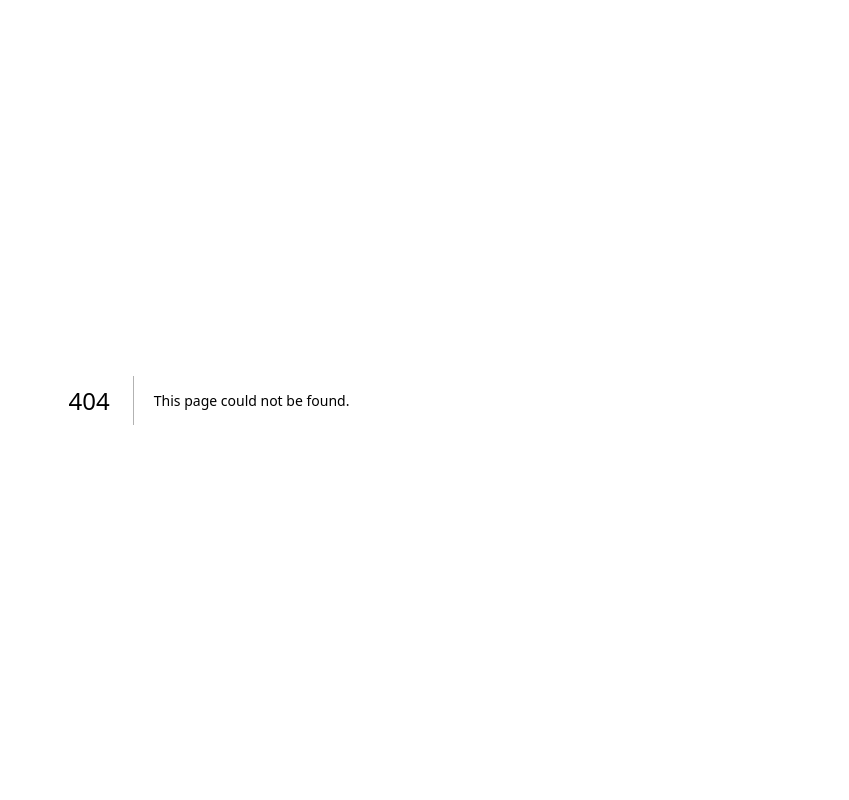
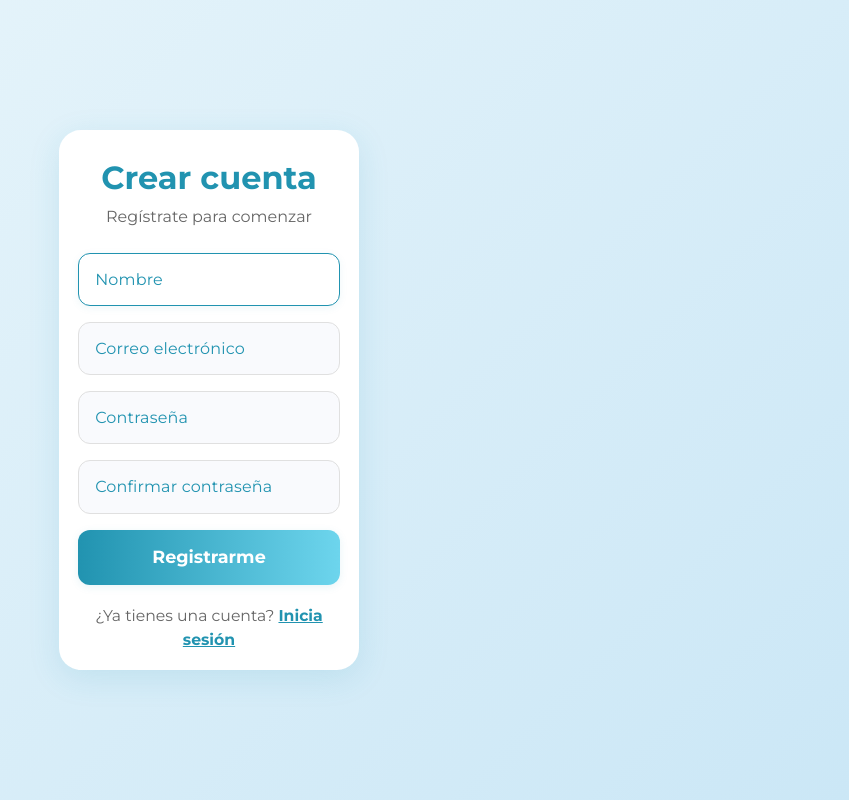
Before and after one commit to TomoCid/Proyecto-IS2-Equipo-4, a Next.js app: page /signup_2 in a window 1280 px wide. Before the commit this address had no page. Shown: the whole page, without its empty margins (431-1280 px from the left). Built offline with nearby package versions, Linux system fonts and the light colour scheme.

Commit message:
corrección bug

```diff
--- a/src/app/authentication/auth.service.js
+++ b/src/app/authentication/auth.service.js
@@ -21,16 +21,23 @@ export async function loginUser(email, password) {
     const result = await pool.query('SELECT * FROM "users" WHERE email = $1', [email]);
 
     if (result.rows.length === 0) {
-        return null;
+        throw new Error('Invalid email or password');
     }
 
     const user = result.rows[0];
     const isValid = await bcrypt.compare(password, user.password);
     if (!isValid) {
-        return null;
+        throw new Error('Invalid email or password');
     }
 
-    const token = jwt.sign({ id: user.id, email: user.email }, SECRET_KEY, { expiresIn: '1d' });
+    const payload = {
+      id: user.id,
+      email: user.email,
+      username: user.username
+    };
+
+    const token = jwt.sign(payload, SECRET_KEY, { expiresIn: '1d' });
+
     return { token, user: { id: user.id, email: user.email, username: user.username } };
 }
 
--- a/src/pages/dashboard.js
+++ b/src/pages/dashboard.js
@@ -79,8 +79,25 @@ export default function Dashboard() {
   const [showMainWeatherView, setShowMainWeatherView] = useState(false);
   const [showScheduledActivitiesTab, setShowScheduledActivitiesTab] = useState(true);
 
+  const [isLoading, setIsLoading] = useState(true);
   const [dailyRecommendations, setDailyRecommendations] = useState([]);
   const [loadingDailyRecs, setLoadingDailyRecs] = useState(false);
+
+  const [isReloading, setIsReloading] = useState(() => {
+    if (typeof window !== 'undefined') {
+      return sessionStorage.getItem('forceDashboardReload') === 'true';
+    }
+    return false;
+  });
+
+  useEffect(() => {
+    if (isReloading) {
+      // Removemos la bandera para no crear un bucle
+      sessionStorage.removeItem('forceDashboardReload');
+      // Forzamos la recarga
+      window.location.reload();
+    }
+  }, [isReloading]);
 
   // StarIcon for the schedule modal
   const StarIcon = () => (
@@ -89,6 +106,14 @@ export default function Dashboard() {
             stroke="#1E1E1E" strokeWidth="2" strokeLinecap="round" strokeLinejoin="round" />
     </svg>
   );
+
+  useEffect(() => {
+    // Este efecto se ejecuta solo una vez cuando la página carga.
+    if (sessionStorage.getItem('forceDashboardReload') === 'true') {
+      sessionStorage.removeItem('forceDashboardReload');
+      window.location.reload();
+    }
+  }, []);
 
   // Check authentication on load
   useEffect(() => {
@@ -497,6 +522,7 @@ export default function Dashboard() {
       showNotification('error', `Error: ${err.message}`);
     } finally {
       setLoading(false);
+      setIsLoading(false);
     }
   }
 
@@ -564,6 +590,7 @@ export default function Dashboard() {
         showNotification('error', errorMessage);
         setDetectStatus('error');
         console.error('Error en geolocalización:', error);
+        setIsLoading(false);
       },
       geoOptions
     );
@@ -715,6 +742,13 @@ const handleForecastClick = (day, event) => {
     setForceRefreshRecommendations(prev => prev + 1);
   };
 
+  if (isReloading) {
+    return (
+      <div>
+        <div className="spinner"></div>
+      </div>
+    );
+  }
 
   if (checkingAuth) {
     return (
@@ -836,8 +870,12 @@ const handleForecastClick = (day, event) => {
 
       <main className="dashboardContainer">
         <header className="userHeader">
-          <h1 className="title">👋 ¡Bienvenido, {usuario.username}!</h1>
-          <p className="userEmail">📧 {usuario.email}</p>
+
+          <div className="userInfoContainer">
+            <h1 className="title">👋 ¡Bienvenido, {usuario.username}!</h1>
+            <p className="userEmail">📧 {usuario.email}</p>
+          </div>
+
           {weatherData?.location && (
             <p className="cityInfo">
               🌍 <strong>{weatherData.location.name}, {weatherData.location.region}</strong>
--- a/src/pages/index.js
+++ b/src/pages/index.js
@@ -11,7 +11,6 @@ const montserrat = Montserrat({
   weight: ["400", "700"],
 });
 
-// Función para validar el formato del correo electrónico
 function EmailIsValid(mail) {
   const emailRegex = /\b[A-Z0-9._%+-]+@[A-Z0-9.-]+\.[A-Z]{2,}\b/i;
   return emailRegex.test(mail);
@@ -20,16 +19,14 @@ function EmailIsValid(mail) {
 export default function AuthPage() {
   const [isSignUpActive, setIsSignUpActive] = useState(false);
   const router = useRouter();
-
-  // Estados para los campos de ambos formularios
   const [email, setEmail] = useState("");
   const [username, setUsername] = useState("");
   const [password, setPassword] = useState("");
   const [confirm, setConfirm] = useState("");
 
-  // --- LÓGICA DE REGISTRO (copiada de singup_js.txt) ---
+
   async function handleSignup(e) {
-    e.preventDefault(); // Prevenir el envío por defecto del formulario
+    e.preventDefault();
     if (!username || !email || !password || !confirm) {
       toast.error("Por favor, completa todos los campos.");
       return;
@@ -64,16 +61,19 @@ export default function AuthPage() {
       toast.success("¡Registro exitoso! Ahora puedes iniciar sesión.");
       setTimeout(() => {
         handleSignInClick();
-      }, 2000);
+      }, 1500);
     } catch (err) {
       console.error("Error en el registro:", err.message);
       toast.error(err.message);
     }
   }
 
-  // --- LÓGICA DE INICIO DE SESIÓN (copiada de index_js.txt) ---
+
   async function handleLogin(e) {
-    e.preventDefault(); // Prevenir el envío por defecto del formulario
+    e.preventDefault();
+
+    console.log("Intentando iniciar sesión con:", { email, password });
+
     if (!email || !password) {
       toast.error("Por favor, completa todos los campos.");
       return;
@@ -92,12 +92,22 @@ export default function AuthPage() {
       }
 
       const data = await response.json();
-      console.log("Usuario autenticado:", data);
+      console.log("Respuesta completa de la API:", data);
 
       toast.success("Inicio de sesión exitoso");
+
       sessionStorage.setItem("token", data.token);
+
+      sessionStorage.setItem('forceDashboardReload', 'true');
+
+      if (data.user) {
+        sessionStorage.setItem("user", JSON.stringify(data.user));
+      }
+
+      console.log("Token guardado en sessionStorage. Redirigiendo...");
+
       setTimeout(() => {
-        router.push("/dashboard"); // Asegúrate de que esta ruta exista
+        router.push("/dashboard");
       }, 1500);
     } catch (err) {
       console.error("Error en el inicio de sesión:", err.message);
@@ -107,7 +117,6 @@ export default function AuthPage() {
 
   const handleSignUpClick = () => {
     setIsSignUpActive(true);
-    // Limpiar campos al cambiar de formulario
     setEmail("");
     setPassword("");
     setUsername("");
@@ -116,7 +125,6 @@ export default function AuthPage() {
 
   const handleSignInClick = () => {
     setIsSignUpActive(false);
-    // Limpiar campos al cambiar de formulario
     setEmail("");
     setPassword("");
     setUsername("");
@@ -203,7 +211,6 @@ export default function AuthPage() {
               required
             />
             <br></br>
-            {/*<a href="#">¿Olvidaste tu contraseña?</a>*/}
             <button className={styles.nextButton} type="submit">Ingresar</button>
           </form>
         </div>
@@ -239,7 +246,7 @@ export default function AuthPage() {
       </div>
       <ToastContainer
         position="top-right"
-        autoClose={2000}
+        autoClose={3000}
         hideProgressBar={false}
         closeOnClick
         pauseOnHover
--- /dev/null
+++ b/src/pages/index_2.js
@@ -0,0 +1,106 @@
+import { useState } from "react";
+import styles from "@/styles/login.module.css";
+import { useRouter } from "next/router";
+import { Montserrat } from "next/font/google";
+import { toast } from "react-toastify";
+import { ToastContainer } from "react-toastify";
+
+const montserrat = Montserrat({
+  subsets: ["latin"],
+  weight: ["400", "700"],
+});
+
+export default function Login() {
+  const [email, setEmail] = useState("");
+  const [password, setPassword] = useState("");
+  const router = useRouter();
+
+  // Función para manejar el inicio de sesión
+  async function handleLogin() {
+    if (!email || !password) {
+      toast.error("Por favor, completa todos los campos.");
+      return;
+    }
+
+    try {
+      const response = await fetch("/api/auth/login", {
+        method: "POST",
+        headers: {
+          "Content-Type": "application/json",
+        },
+        body: JSON.stringify({ email, password }),
+      });
+
+      if (!response.ok) {
+        const errorData = await response.json();
+        throw new Error(errorData.error || "Error al iniciar sesión");
+      }
+
+      const data = await response.json();
+      console.log("Usuario autenticado:", data);
+
+      toast.success("Inicio de sesión exitoso");
+      sessionStorage.setItem("token", data.token);
+      setTimeout(() => {
+        router.push("/dashboard");
+      }, 1500);
+    } catch (err) {
+      console.error("Error en el inicio de sesión:", err.message);
+      toast.error(err.message);
+    }
+  }
+
+  // Función para redirigir al formulario de registro
+  async function handleRegisterLink() {
+    router.push("/signup");
+  }
+
+return (
+  <div className={`${montserrat.className} ${styles.background}`}>
+    <div className={styles.centerContainer}>
+      <div className={styles.loginCard}>
+        <div className={styles.welcomeText}>
+          <h1>Bienvenido</h1>
+          <p className={styles.subtitle}>Inicia sesión para continuar</p>
+        </div>
+        <input
+          className={styles.inputField}
+          type="text"
+          placeholder="Correo electrónico"
+          value={email}
+          onChange={(e) => setEmail(e.target.value)}
+          autoFocus
+        />
+        <input
+          className={styles.inputField}
+          type="password"
+          placeholder="Contraseña"
+          value={password}
+          onChange={(e) => setPassword(e.target.value)}
+        />
+        <button className={styles.nextButton} onClick={handleLogin}>
+          Ingresar
+        </button>
+        <p className={styles.registerText}>
+          ¿No tienes una cuenta?{" "}
+          <span
+            className={styles.registerLink}
+            onClick={handleRegisterLink}
+          >
+            Regístrate ahora
+          </span>
+        </p>
+        <ToastContainer
+          position="top-right"
+          autoClose={1500}
+          hideProgressBar={false}
+          closeOnClick
+          pauseOnHover
+          draggable
+          theme="light"
+        />
+      </div>
+    </div>
+  </div>
+);
+}
--- /dev/null
+++ b/src/pages/signup_2.js
@@ -0,0 +1,125 @@
+import { useState } from "react";
+import styles from "@/styles/login.module.css";
+import { useRouter } from "next/router";
+import { Montserrat } from "next/font/google";
+import { toast, ToastContainer } from "react-toastify";
+
+const montserrat = Montserrat({
+  subsets: ["latin"],
+  weight: ["400", "700"],
+});
+// Función para validar el formato del correo electrónico
+function EmailIsValid(mail) {
+  const emailRegex = /\b[A-Z0-9._%+-]+@[A-Z0-9.-]+\.[A-Z]{2,}\b/i;
+  return emailRegex.test(mail);
+}
+export default function Signup() {
+  const [email, setEmail] = useState("");
+  const [username, setUsername] = useState("");
+  const [password, setPassword] = useState("");
+  const [confirm, setConfirm] = useState("");
+  const router = useRouter();
+
+  // Función para manejar el registro
+  async function handleSignup() {
+    if (!username || !email || !password || !confirm) {
+      toast.error("Por favor, completa todos los campos.");
+      return;
+    }
+    if (!EmailIsValid(email)) {
+      toast.error("El correo electrónico no es válido.");
+      return;
+    }
+    if (password !== confirm) {
+      toast.error("Las contraseñas no coinciden.");
+      return;
+    }
+    if (username.length < 1) {
+      toast.error("Debe ingresar un nombre de usuario");
+      return;
+    }
+    if (password.length < 8) {
+      toast.error("La contraseña debe tener al menos 8 caracteres.");
+      return;
+    }
+    try {
+      const response = await fetch("/api/auth/register", {
+        method: "POST",
+        headers: { "Content-Type": "application/json" },
+        body: JSON.stringify({ email, username, password }),
+      });
+      if (!response.ok) {
+        const errorData = await response.json();
+        throw new Error(errorData.error || "Error al registrar");
+      }
+      toast.success("Registro exitoso");
+      setTimeout(() => router.push("/"), 1500);
+    } catch (err) {
+      console.error("Error en el registro:", err.message);
+      toast.error(err.message);
+    }
+  }
+
+  return (
+    <div className={`${montserrat.className} ${styles.background}`}>
+      <div className={styles.centerContainer}>
+        <div className={styles.loginCard}>
+          <div className={styles.welcomeText}>
+            <h1>Crear cuenta</h1>
+            <p className={styles.subtitle}>Regístrate para comenzar</p>
+          </div>
+          <input
+            className={styles.inputField}
+            type="text"
+            placeholder="Nombre"
+            value={username}
+            onChange={(e) => setUsername(e.target.value)}
+            autoFocus
+          />
+          <input
+            className={styles.inputField}
+            type="email"
+            placeholder="Correo electrónico"
+            value={email}
+            onChange={(e) => setEmail(e.target.value)}
+          />
+          <input
+            className={styles.inputField}
+            type="password"
+            placeholder="Contraseña"
+            value={password}
+            onChange={(e) => setPassword(e.target.value)}
+          />
+          <input
+            className={styles.inputField}
+            type="password"
+            placeholder="Confirmar contraseña"
+            value={confirm}
+            onChange={(e) => setConfirm(e.target.value)}
+          />
+          <button className={styles.nextButton} onClick={handleSignup}>
+            Registrarme
+          </button>
+          <p className={styles.registerText}>
+            ¿Ya tienes una cuenta?{" "}
+            <span
+              className={styles.registerLink}
+              onClick={() => router.push("/")}
+            >
+              Inicia sesión
+            </span>
+          </p>
+          <ToastContainer
+            position="top-right"
+            autoClose={1500}
+            hideProgressBar={false}
+            closeOnClick
+            pauseOnHover
+            draggable
+            theme="light"
+          />
+        </div>
+      </div>
+    </div>
+  );
+}
--- a/src/styles/Auth.module.css
+++ b/src/styles/Auth.module.css
@@ -272,9 +272,9 @@ button.ghost {
 }
 
 .nextButtonGhost {
-  width: 100%;
+  width: 70%;
   padding: 0.9rem 0;
-  background: linear-gradient(90deg, #2193b0 0%, #6dd5ed 100%);
+  background: linear-gradient(90deg, #2193b079 0%, #6dd55679 200%);
   color: #fff;
   font-size: 1.1rem;
   font-weight: 700;
@@ -287,6 +287,6 @@ button.ghost {
 }
 
 .nextButtonGhost:hover {
-  background: linear-gradient(90deg, #6dd5ed 0%, #2193b0 100%);
+  background: linear-gradient(90deg, #6dd55679 0%, #21935679 100%);
   transform: translateY(-2px) scale(1.03);
 }
--- a/src/styles/dashboard.css
+++ b/src/styles/dashboard.css
@@ -142,6 +142,7 @@ body {
 .appWrapper {
   display: flex;
   min-height: 100vh;
+  overflow: hidden;
 }
 
 /* ===== SIDEBAR ===== */
```
